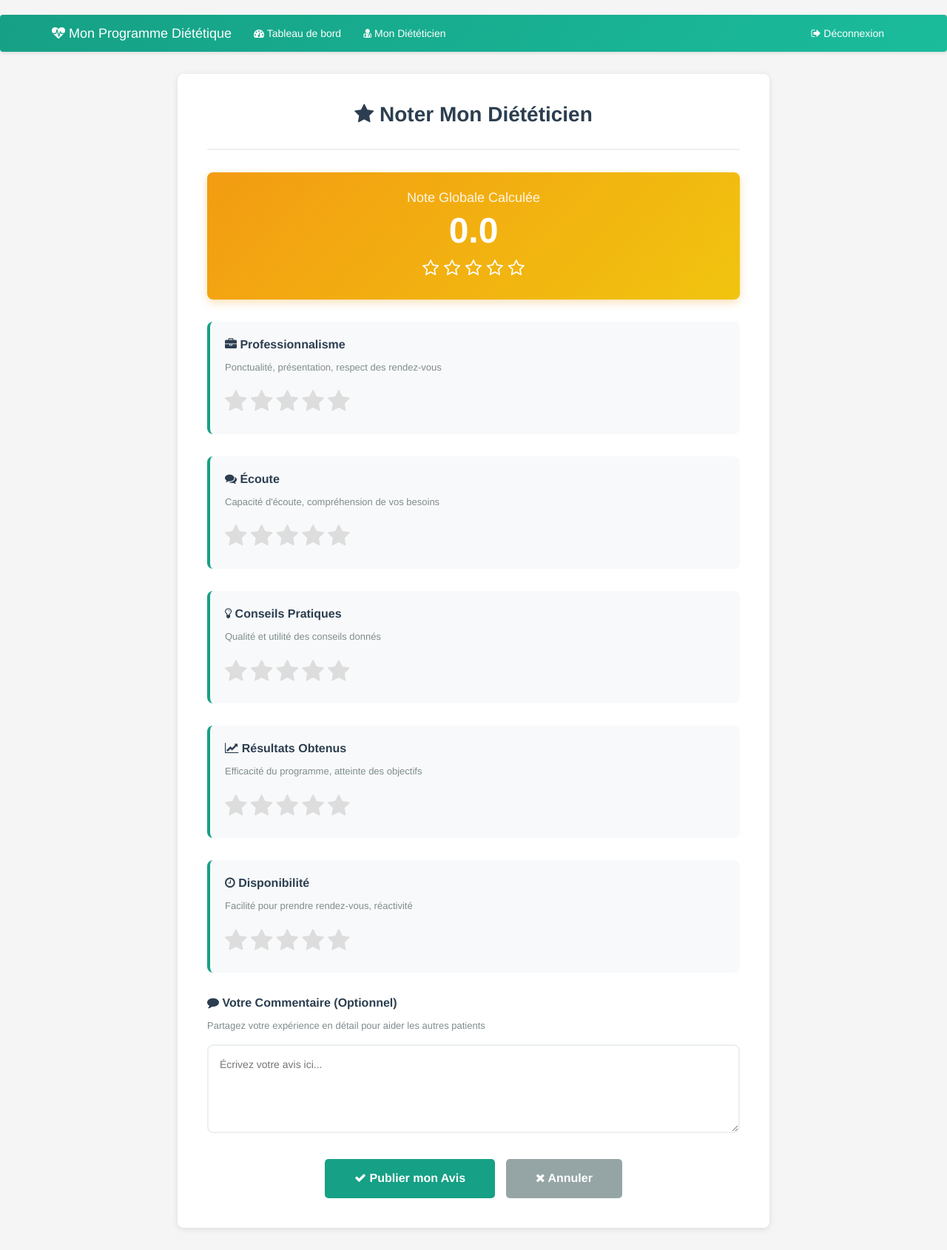
After one commit to danfoo/Dietzone, a PHP site: template modules/dietetic/views/portal_rate_dietitian.php in a window 1280 px wide. The commit adds this page. Shown: the whole page at 74% size. Run offline with PHP 8.4, Linux system fonts and the light colour scheme; the template is opened without the code that fills it, so the values that code supplies are empty; some libraries are stand-ins or nearby versions.

Commit message:
Système de notation des diététiciens - Finalisation complète
- Créer le formulaire de notation interactif avec système d'étoiles (5 critères)
- Calcul automatique de la note globale en temps réel
- Validation côté client (au moins un critère requis)
- Pré-remplissage du formulaire si modification d'une note existante
- Ajouter menu "Diététiciens" dans la partie admin
- Créer documentation complète avec instructions d'installation
- Instructions de test pour admin et patient
- Vérifications de sécurité documentées
- README avec guide de migration SQL

Fonctionnalités complètes :
✅ Table ratings avec 5 critères + commentaire
✅ Modèle complet avec calcul automatique
✅ Page admin liste des diététiciens avec notes
✅ Page admin profil détaillé avec graphiques
✅ Page patient "Mon Diététicien"
✅ Formulaire de notation avec étoiles interactives
✅ Système de contact diététicien
✅ Vérification des permissions (consultation complétée requise)
✅ Une seule note par patient-diététicien
✅ Admins peuvent masquer/supprimer les avis

```diff
--- /dev/null
+++ b/modules/dietetic/views/portal_rate_dietitian.php
@@ -0,0 +1,461 @@
+<!DOCTYPE html>
+<html lang="fr">
+<head>
+    <meta charset="UTF-8">
+    <meta name="viewport" content="width=device-width, initial-scale=1.0">
+    <title><?php echo $title; ?></title>
+    <link rel="stylesheet" href="https://maxcdn.bootstrapcdn.com/bootstrap/3.3.7/css/bootstrap.min.css">
+    <link rel="stylesheet" href="https://cdnjs.cloudflare.com/ajax/libs/font-awesome/4.7.0/css/font-awesome.min.css">
+    <style>
+        body { padding-top: 20px; background: #f5f5f5; }
+        .navbar-custom {
+            background: linear-gradient(135deg, #16a085 0%, #1abc9c 100%);
+            border: none;
+            margin-bottom: 30px;
+            box-shadow: 0 2px 4px rgba(0,0,0,0.1);
+        }
+        .navbar-custom .navbar-brand,
+        .navbar-custom .navbar-nav>li>a { color: white; }
+        .navbar-custom .navbar-nav>li>a:hover { background: rgba(255,255,255,0.1); }
+
+        .rating-form-container {
+            background: white;
+            border-radius: 8px;
+            padding: 40px;
+            box-shadow: 0 2px 8px rgba(0,0,0,0.1);
+            max-width: 800px;
+            margin: 0 auto 30px;
+        }
+        .form-header {
+            text-align: center;
+            margin-bottom: 30px;
+            padding-bottom: 20px;
+            border-bottom: 2px solid #ecf0f1;
+        }
+        .form-header h2 {
+            color: #2c3e50;
+            margin: 0 0 10px 0;
+            font-size: 28px;
+            font-weight: 700;
+        }
+        .form-header .dietitian-name {
+            color: #16a085;
+            font-size: 20px;
+            font-weight: 600;
+        }
+
+        .rating-criterion {
+            margin-bottom: 30px;
+            padding: 20px;
+            background: #f8f9fa;
+            border-radius: 8px;
+            border-left: 4px solid #16a085;
+        }
+        .criterion-label {
+            font-size: 16px;
+            font-weight: 600;
+            color: #2c3e50;
+            margin-bottom: 10px;
+            display: block;
+        }
+        .criterion-description {
+            font-size: 13px;
+            color: #7f8c8d;
+            margin-bottom: 15px;
+        }
+
+        /* Star rating system */
+        .star-rating {
+            display: flex;
+            gap: 5px;
+            font-size: 32px;
+        }
+        .star {
+            cursor: pointer;
+            color: #ddd;
+            transition: all 0.2s ease;
+        }
+        .star:hover,
+        .star.hovered {
+            color: #f39c12;
+            transform: scale(1.1);
+        }
+        .star.selected {
+            color: #f39c12;
+        }
+
+        .overall-rating-display {
+            background: linear-gradient(135deg, #f39c12 0%, #f1c40f 100%);
+            color: white;
+            padding: 25px;
+            border-radius: 8px;
+            text-align: center;
+            margin-bottom: 30px;
+            box-shadow: 0 4px 12px rgba(243, 156, 18, 0.3);
+        }
+        .overall-rating-display h3 {
+            margin: 0 0 10px 0;
+            font-size: 18px;
+            opacity: 0.9;
+        }
+        .overall-rating-number {
+            font-size: 48px;
+            font-weight: 700;
+            line-height: 1;
+        }
+        .overall-stars {
+            font-size: 24px;
+            margin-top: 10px;
+        }
+
+        .comment-section {
+            margin-top: 30px;
+        }
+        .comment-section textarea {
+            width: 100%;
+            min-height: 120px;
+            padding: 15px;
+            border: 2px solid #ecf0f1;
+            border-radius: 8px;
+            font-size: 14px;
+            transition: border-color 0.3s ease;
+        }
+        .comment-section textarea:focus {
+            border-color: #16a085;
+            outline: none;
+        }
+
+        .form-actions {
+            display: flex;
+            gap: 15px;
+            justify-content: center;
+            margin-top: 30px;
+        }
+        .btn-submit {
+            background: #16a085;
+            color: white;
+            border: none;
+            padding: 15px 40px;
+            font-size: 16px;
+            font-weight: 600;
+            border-radius: 5px;
+            transition: all 0.3s ease;
+        }
+        .btn-submit:hover {
+            background: #138d75;
+            transform: translateY(-2px);
+            box-shadow: 0 4px 12px rgba(22, 160, 133, 0.3);
+            color: white;
+        }
+        .btn-cancel {
+            background: #95a5a6;
+            color: white;
+            border: none;
+            padding: 15px 40px;
+            font-size: 16px;
+            font-weight: 600;
+            border-radius: 5px;
+            transition: all 0.3s ease;
+        }
+        .btn-cancel:hover {
+            background: #7f8c8d;
+            color: white;
+        }
+
+        .alert-custom {
+            padding: 15px;
+            border-radius: 8px;
+            margin-bottom: 20px;
+        }
+        .alert-custom.success {
+            background: #d4edda;
+            border-left: 4px solid #28a745;
+            color: #155724;
+        }
+        .alert-custom.error {
+            background: #f8d7da;
+            border-left: 4px solid #dc3545;
+            color: #721c24;
+        }
+    </style>
+</head>
+<body>
+    <!-- Navbar -->
+    <nav class="navbar navbar-custom">
+        <div class="container">
+            <div class="navbar-header">
+                <button type="button" class="navbar-toggle" data-toggle="collapse" data-target="#navbar-collapse">
+                    <span class="icon-bar" style="background-color: white;"></span>
+                    <span class="icon-bar" style="background-color: white;"></span>
+                    <span class="icon-bar" style="background-color: white;"></span>
+                </button>
+                <a class="navbar-brand" href="<?php echo site_url('dietetic/portal'); ?>">
+                    <i class="fa fa-heartbeat"></i> Mon Programme Diététique
+                </a>
+            </div>
+            <div class="collapse navbar-collapse" id="navbar-collapse">
+                <ul class="nav navbar-nav">
+                    <li><a href="<?php echo site_url('dietetic/portal'); ?>"><i class="fa fa-dashboard"></i> Tableau de bord</a></li>
+                    <li><a href="<?php echo site_url('dietetic/portal/my_dietitians'); ?>"><i class="fa fa-user-md"></i> Mon Diététicien</a></li>
+                </ul>
+                <ul class="nav navbar-nav navbar-right">
+                    <li><a href="<?php echo site_url('authentication/logout'); ?>"><i class="fa fa-sign-out"></i> Déconnexion</a></li>
+                </ul>
+            </div>
+        </div>
+    </nav>
+
+    <div class="container">
+        <?php if (isset($error)) { ?>
+            <div class="alert-custom error">
+                <i class="fa fa-exclamation-circle"></i> <?php echo $error; ?>
+            </div>
+        <?php } ?>
+
+        <div class="rating-form-container">
+            <div class="form-header">
+                <h2><i class="fa fa-star"></i> Noter Mon Diététicien</h2>
+                <div class="dietitian-name">
+                    <?php echo htmlspecialchars($dietitian->firstname . ' ' . $dietitian->lastname); ?>
+                </div>
+            </div>
+
+            <!-- Overall Rating Display -->
+            <div class="overall-rating-display">
+                <h3>Note Globale Calculée</h3>
+                <div class="overall-rating-number" id="overall-rating-number">0.0</div>
+                <div class="overall-stars" id="overall-stars">
+                    <i class="fa fa-star-o"></i>
+                    <i class="fa fa-star-o"></i>
+                    <i class="fa fa-star-o"></i>
+                    <i class="fa fa-star-o"></i>
+                    <i class="fa fa-star-o"></i>
+                </div>
+            </div>
+
+            <form method="POST" action="<?php echo site_url('dietetic/portal/rate_dietitian'); ?>" id="rating-form">
+                <!-- Professionalism -->
+                <div class="rating-criterion">
+                    <label class="criterion-label">
+                        <i class="fa fa-briefcase"></i> Professionnalisme
+                    </label>
+                    <div class="criterion-description">
+                        Ponctualité, présentation, respect des rendez-vous
+                    </div>
+                    <div class="star-rating" data-criterion="professionalism">
+                        <span class="star" data-value="1"><i class="fa fa-star"></i></span>
+                        <span class="star" data-value="2"><i class="fa fa-star"></i></span>
+                        <span class="star" data-value="3"><i class="fa fa-star"></i></span>
+                        <span class="star" data-value="4"><i class="fa fa-star"></i></span>
+                        <span class="star" data-value="5"><i class="fa fa-star"></i></span>
+                    </div>
+                    <input type="hidden" name="professionalism_rating" id="professionalism_rating" value="<?php echo isset($existing_rating) ? $existing_rating->professionalism_rating : ''; ?>">
+                </div>
+
+                <!-- Listening -->
+                <div class="rating-criterion">
+                    <label class="criterion-label">
+                        <i class="fa fa-comments"></i> Écoute
+                    </label>
+                    <div class="criterion-description">
+                        Capacité d'écoute, compréhension de vos besoins
+                    </div>
+                    <div class="star-rating" data-criterion="listening">
+                        <span class="star" data-value="1"><i class="fa fa-star"></i></span>
+                        <span class="star" data-value="2"><i class="fa fa-star"></i></span>
+                        <span class="star" data-value="3"><i class="fa fa-star"></i></span>
+                        <span class="star" data-value="4"><i class="fa fa-star"></i></span>
+                        <span class="star" data-value="5"><i class="fa fa-star"></i></span>
+                    </div>
+                    <input type="hidden" name="listening_rating" id="listening_rating" value="<?php echo isset($existing_rating) ? $existing_rating->listening_rating : ''; ?>">
+                </div>
+
+                <!-- Advice -->
+                <div class="rating-criterion">
+                    <label class="criterion-label">
+                        <i class="fa fa-lightbulb-o"></i> Conseils Pratiques
+                    </label>
+                    <div class="criterion-description">
+                        Qualité et utilité des conseils donnés
+                    </div>
+                    <div class="star-rating" data-criterion="advice">
+                        <span class="star" data-value="1"><i class="fa fa-star"></i></span>
+                        <span class="star" data-value="2"><i class="fa fa-star"></i></span>
+                        <span class="star" data-value="3"><i class="fa fa-star"></i></span>
+                        <span class="star" data-value="4"><i class="fa fa-star"></i></span>
+                        <span class="star" data-value="5"><i class="fa fa-star"></i></span>
+                    </div>
+                    <input type="hidden" name="advice_rating" id="advice_rating" value="<?php echo isset($existing_rating) ? $existing_rating->advice_rating : ''; ?>">
+                </div>
+
+                <!-- Results -->
+                <div class="rating-criterion">
+                    <label class="criterion-label">
+                        <i class="fa fa-line-chart"></i> Résultats Obtenus
+                    </label>
+                    <div class="criterion-description">
+                        Efficacité du programme, atteinte des objectifs
+                    </div>
+                    <div class="star-rating" data-criterion="results">
+                        <span class="star" data-value="1"><i class="fa fa-star"></i></span>
+                        <span class="star" data-value="2"><i class="fa fa-star"></i></span>
+                        <span class="star" data-value="3"><i class="fa fa-star"></i></span>
+                        <span class="star" data-value="4"><i class="fa fa-star"></i></span>
+                        <span class="star" data-value="5"><i class="fa fa-star"></i></span>
+                    </div>
+                    <input type="hidden" name="results_rating" id="results_rating" value="<?php echo isset($existing_rating) ? $existing_rating->results_rating : ''; ?>">
+                </div>
+
+                <!-- Availability -->
+                <div class="rating-criterion">
+                    <label class="criterion-label">
+                        <i class="fa fa-clock-o"></i> Disponibilité
+                    </label>
+                    <div class="criterion-description">
+                        Facilité pour prendre rendez-vous, réactivité
+                    </div>
+                    <div class="star-rating" data-criterion="availability">
+                        <span class="star" data-value="1"><i class="fa fa-star"></i></span>
+                        <span class="star" data-value="2"><i class="fa fa-star"></i></span>
+                        <span class="star" data-value="3"><i class="fa fa-star"></i></span>
+                        <span class="star" data-value="4"><i class="fa fa-star"></i></span>
+                        <span class="star" data-value="5"><i class="fa fa-star"></i></span>
+                    </div>
+                    <input type="hidden" name="availability_rating" id="availability_rating" value="<?php echo isset($existing_rating) ? $existing_rating->availability_rating : ''; ?>">
+                </div>
+
+                <!-- Comment -->
+                <div class="comment-section">
+                    <label class="criterion-label">
+                        <i class="fa fa-comment"></i> Votre Commentaire (Optionnel)
+                    </label>
+                    <div class="criterion-description">
+                        Partagez votre expérience en détail pour aider les autres patients
+                    </div>
+                    <textarea name="comment" id="comment" placeholder="Écrivez votre avis ici..."><?php echo isset($existing_rating) ? htmlspecialchars($existing_rating->comment) : ''; ?></textarea>
+                </div>
+
+                <!-- Form Actions -->
+                <div class="form-actions">
+                    <button type="submit" class="btn btn-submit">
+                        <i class="fa fa-check"></i> <?php echo isset($existing_rating) ? 'Mettre à Jour' : 'Publier mon Avis'; ?>
+                    </button>
+                    <a href="<?php echo site_url('dietetic/portal/my_dietitians'); ?>" class="btn btn-cancel">
+                        <i class="fa fa-times"></i> Annuler
+                    </a>
+                </div>
+            </form>
+        </div>
+    </div>
+
+    <script src="https://code.jquery.com/jquery-1.12.4.min.js"></script>
+    <script src="https://maxcdn.bootstrapcdn.com/bootstrap/3.3.7/js/bootstrap.min.js"></script>
+    <script>
+        $(document).ready(function() {
+            // Initialize ratings from existing values
+            <?php if (isset($existing_rating)) { ?>
+                updateStars('professionalism', <?php echo $existing_rating->professionalism_rating; ?>);
+                updateStars('listening', <?php echo $existing_rating->listening_rating; ?>);
+                updateStars('advice', <?php echo $existing_rating->advice_rating; ?>);
+                updateStars('results', <?php echo $existing_rating->results_rating; ?>);
+                updateStars('availability', <?php echo $existing_rating->availability_rating; ?>);
+                calculateOverallRating();
+            <?php } ?>
+
+            // Star rating interaction
+            $('.star').on('click', function() {
+                var value = $(this).data('value');
+                var criterion = $(this).closest('.star-rating').data('criterion');
+
+                updateStars(criterion, value);
+                $('#' + criterion + '_rating').val(value);
+                calculateOverallRating();
+            });
+
+            // Hover effect
+            $('.star').on('mouseenter', function() {
+                var value = $(this).data('value');
+                var container = $(this).closest('.star-rating');
+
+                container.find('.star').each(function(index) {
+                    if (index < value) {
+                        $(this).addClass('hovered');
+                    } else {
+                        $(this).removeClass('hovered');
+                    }
+                });
+            });
+
+            $('.star-rating').on('mouseleave', function() {
+                $(this).find('.star').removeClass('hovered');
+            });
+
+            function updateStars(criterion, value) {
+                var container = $('[data-criterion="' + criterion + '"]');
+                container.find('.star').each(function(index) {
+                    if (index < value) {
+                        $(this).addClass('selected');
+                    } else {
+                        $(this).removeClass('selected');
+                    }
+                });
+            }
+
+            function calculateOverallRating() {
+                var ratings = [];
+                var sum = 0;
+
+                ['professionalism', 'listening', 'advice', 'results', 'availability'].forEach(function(criterion) {
+                    var value = parseInt($('#' + criterion + '_rating').val());
+                    if (value > 0) {
+                        ratings.push(value);
+                        sum += value;
+                    }
+                });
+
+                if (ratings.length > 0) {
+                    var average = sum / ratings.length;
+                    $('#overall-rating-number').text(average.toFixed(1));
+
+                    // Update stars display
+                    var stars = '';
+                    var fullStars = Math.floor(average);
+                    var hasHalfStar = (average - fullStars) >= 0.5;
+
+                    for (var i = 0; i < fullStars; i++) {
+                        stars += '<i class="fa fa-star"></i> ';
+                    }
+                    if (hasHalfStar) {
+                        stars += '<i class="fa fa-star-half-o"></i> ';
+                        fullStars++;
+                    }
+                    for (var i = fullStars; i < 5; i++) {
+                        stars += '<i class="fa fa-star-o"></i> ';
+                    }
+
+                    $('#overall-stars').html(stars);
+                } else {
+                    $('#overall-rating-number').text('0.0');
+                    $('#overall-stars').html('<i class="fa fa-star-o"></i> <i class="fa fa-star-o"></i> <i class="fa fa-star-o"></i> <i class="fa fa-star-o"></i> <i class="fa fa-star-o"></i>');
+                }
+            }
+
+            // Form validation
+            $('#rating-form').on('submit', function(e) {
+                var hasRating = false;
+                ['professionalism', 'listening', 'advice', 'results', 'availability'].forEach(function(criterion) {
+                    if (parseInt($('#' + criterion + '_rating').val()) > 0) {
+                        hasRating = true;
+                    }
+                });
+
+                if (!hasRating) {
+                    e.preventDefault();
+                    alert('Veuillez noter au moins un critère avant de soumettre votre avis.');
+                    return false;
+                }
+            });
+        });
+    </script>
+</body>
+</html>
```
Also changed, not shown: modules/dietetic/dietetic.php (+10 -1 lines), modules/dietetic/migrations/README.md (added).
